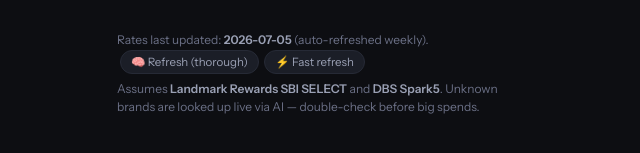
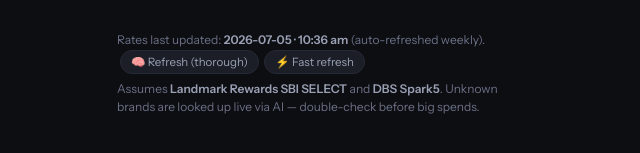
Before and after one commit to Shuprova0707/Kounsa-card, a website: page index.html in a window 1280 px wide. Shown: the part 629-782 px from the top of the page, 319-959 px from the left. Drawn offline with nearby package versions, Linux system fonts and the light colour scheme; no server answers.

Commit message:
Show local time alongside last-updated date in footer

```diff
--- a/index.html
+++ b/index.html
@@ -361,7 +361,8 @@ function applyData(rates, brands){
   OFFERS = rates.offers || [];
   CAT_NOTES = rates.catNotes || {};
   BRANDS = (brands && brands.brands) || [];
-  document.getElementById('lastUpd').textContent = rates.lastUpdated || 'unknown';
+  const when = new Date().toLocaleTimeString('en-IN', {hour: 'numeric', minute: '2-digit', hour12: true});
+  document.getElementById('lastUpd').textContent = (rates.lastUpdated || 'unknown') + ' \u00b7 ' + when;
 }
 
 async function loadData(){
```
